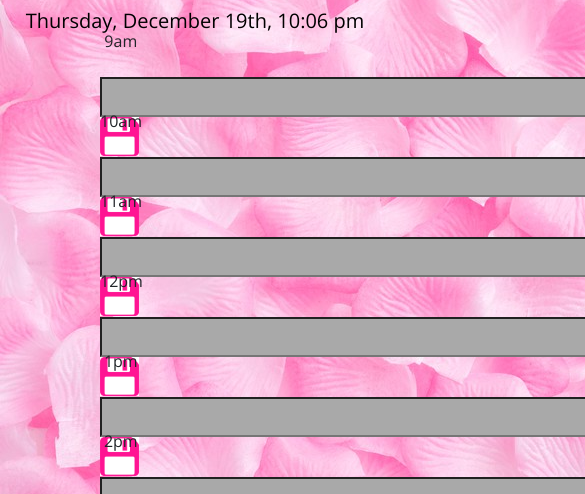
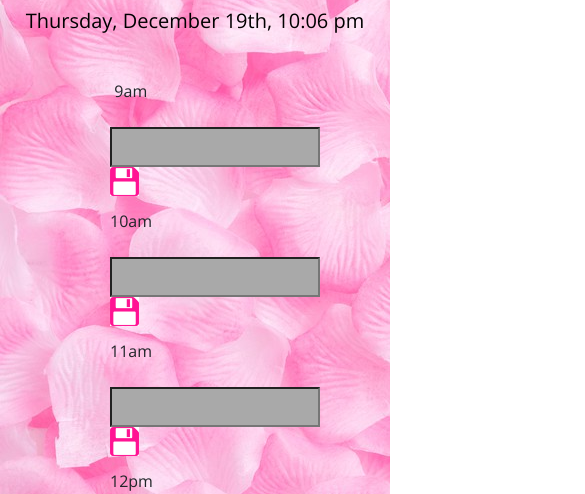
Before and after one commit to MelanieRogoff/Unit5HW, a plain HTML site: page index.html in a window 390 px wide. Shown: the part 283-777 px from the top of the page, 585 px wide, since content can reach past the window. Drawn offline with nearby package versions, Linux system fonts and the light colour scheme.

Commit message:
Finishing touches

```diff
--- a/assets/css/style.css
+++ b/assets/css/style.css
@@ -59,3 +59,26 @@ body {
   position: absolute;
   left: 50px;
 }
+
+
+@media only screen and (max-width: 768px) {
+  /* For mobile phones: */
+  .container {
+    text-align: center;
+    left: 50px;
+    width: 80px;
+  }
+  .timeSlots {
+    text-align: center;
+    width: 50px;
+    margin-right: -200px;
+  }
+  .saver {
+    height: 29px;
+    width: 29px;
+  }
+  .hours {
+    margin-left: -80px;
+    margin-top: 50px;
+  }
+}
```
Also changed, not shown: assets/javascript/time.js (line endings or trailing spaces), index.html (line endings or trailing spaces).
